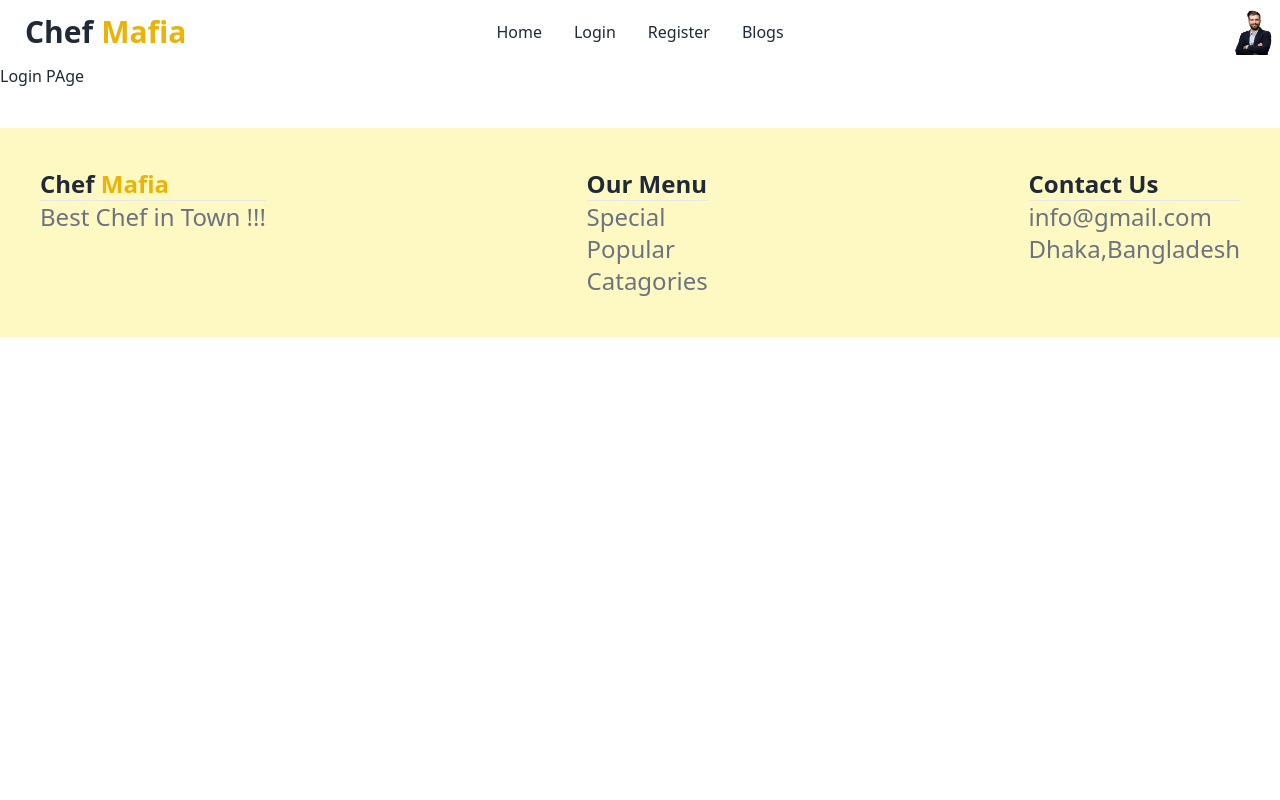
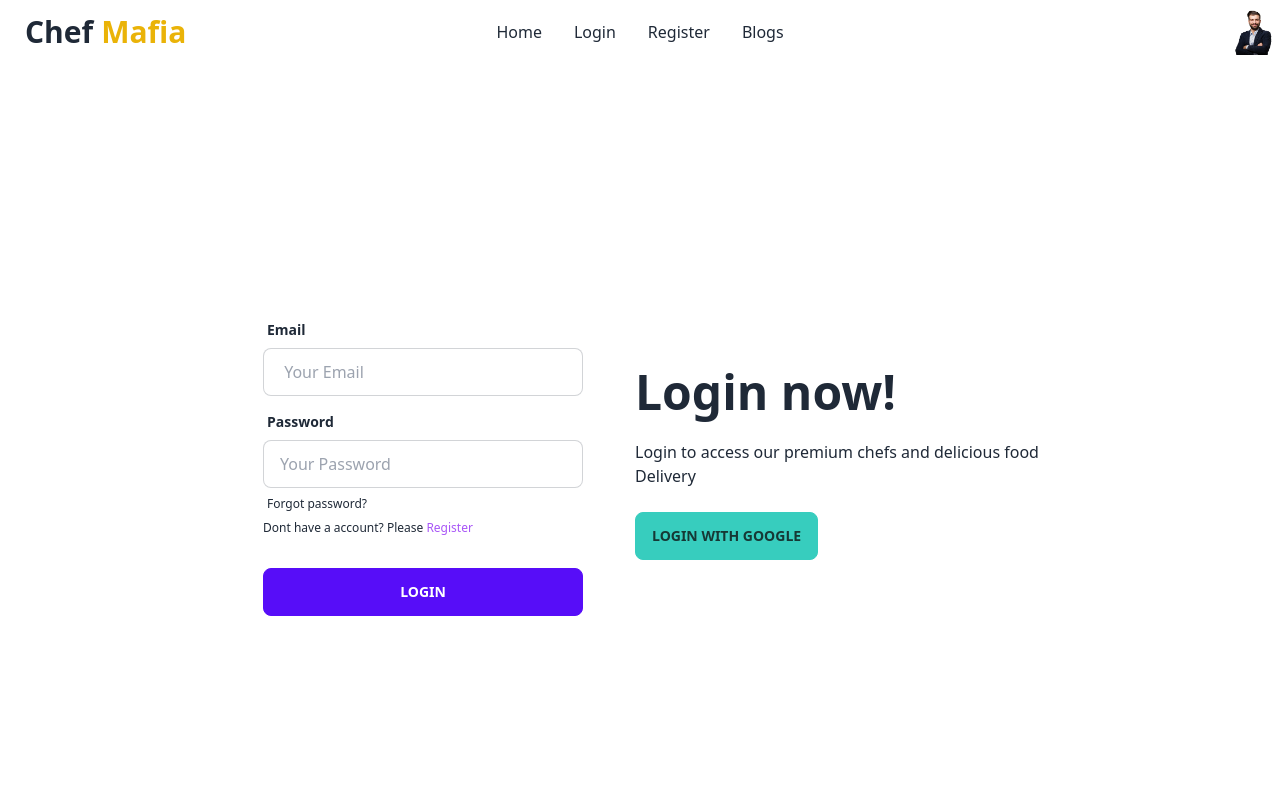
Before and after one commit to Ibrahim-RIhan/chef-mafia-client, a React (Vite) app: page /login in a window 1280 px wide. Shown: the top 800 px of the page. Built offline with nearby package versions, Linux system fonts and the light colour scheme.

Commit message:
special menu added

```diff
--- a/src/components/Home/Home.jsx
+++ b/src/components/Home/Home.jsx
@@ -8,7 +8,6 @@ const Home = () => {
     return (
         <div className='container mx-auto'>
           <Navbar></Navbar>
-
           <Outlet></Outlet>
           <Footer></Footer>
         </div>
--- a/src/components/Login/Login.jsx
+++ b/src/components/Login/Login.jsx
@@ -1,9 +1,45 @@
 import React from 'react';
+import { Link } from 'react-router-dom';
 
 const Login = () => {
     return (
+
         <div>
-            <h1>Login PAge</h1>
+
+            <div className="hero min-h-screen ">
+            <div className="hero-content flex-col lg:flex-row-reverse gap-5">
+                <div className="text-center lg:text-left">
+                    <h1 className="text-5xl font-bold">Login now!</h1>
+                    <p className="py-6">Login to access our premium chefs and delicious food Delivery</p>
+                    <button className='btn btn-accent'> Login with Google</button>
+                </div>
+                <div className="card flex-shrink-0 w-full max-w-sm hover:shadow-2xl">
+                    <div className="card-body">
+                        <div className="form-control">
+                            <label className="label">
+                                <span className="label-text font-semibold">Email</span>
+                            </label>
+                            <input type="email" placeholder=" Your Email" name='email' className="input input-bordered" />
+                        </div>
+                        <div className="form-control">
+                            <label className="label">
+                                <span className="label-text font-semibold">Password</span>
+                            </label>
+                            <input type="password" placeholder="Your Password" name='password' className="input input-bordered" />
+                            <label className="label">
+                                <a href="#" className="label-text-alt link link-hover">Forgot password?</a>
+
+                            </label>
+                            <p className='label-text-alt'>Dont have a account? Please   <Link className='text-purple-500' to="/register">Register</Link></p>
+                        </div>
+                        <div className="form-control mt-6">
+                            <button className="btn btn-primary">Login</button>
+                        </div>
+                    </div>
+                </div>
+            </div>
+        </div>
+
         </div>
     );
 };
```
